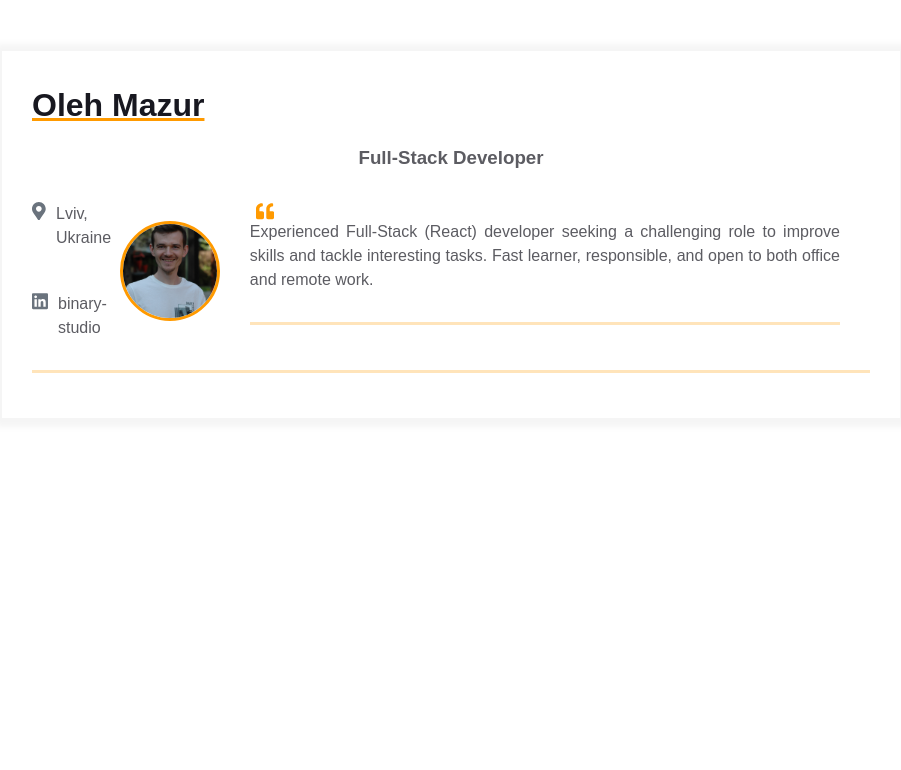
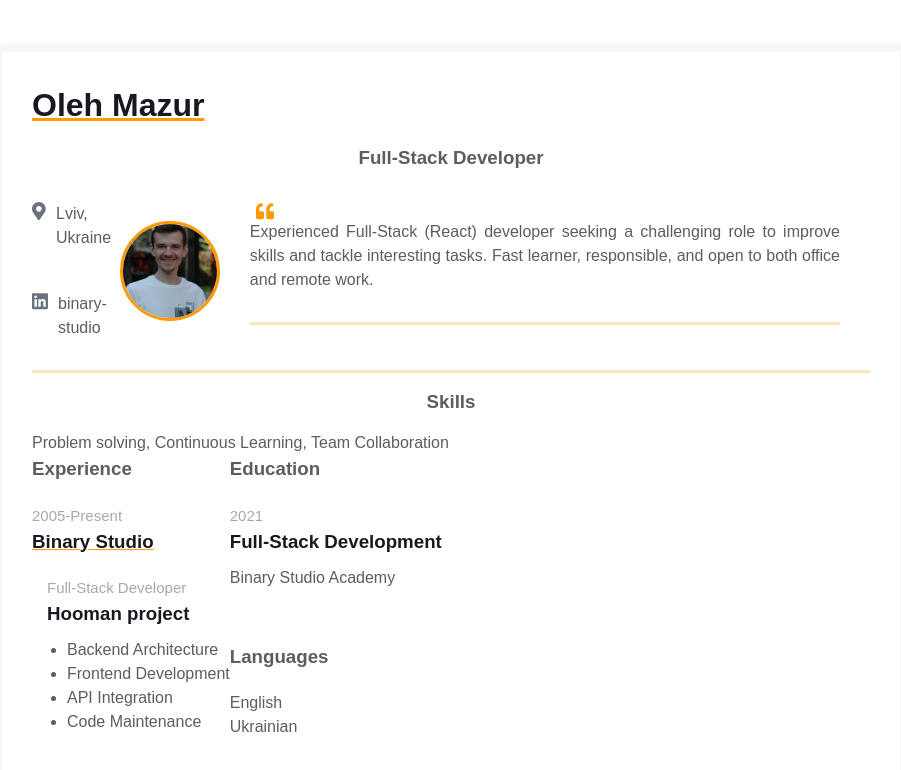
Before and after one commit to OlegMazur/homepage, a plain HTML site: page index.html in a window 1280 px wide. Shown: the whole page, without its empty margins (189-1090 px from the left). Drawn offline with Linux system fonts and the light colour scheme.

Commit message:
added experience and additional info

```diff
--- a/index.html
+++ b/index.html
@@ -78,6 +78,62 @@
               </div>
             </div>
           </div>
+          <div class="skills">
+            <h3 class="skills__header">Skills</h3>
+            <p class="skills__text">Problem solving, Continuous Learning, Team Collaboration</p>
+          </div>
+          <div class="main-info fh">
+            <div class="experiences">
+                <h3 class="experiences__header">Experience</h3>
+<div class="experiences__company">
+  <div class="experiences__company-header">
+    <span class="experiences__company-header-durability"
+      >2005-Present</span
+    >
+    <h3 class="experiences__company-header-name">Binary Studio</h3>
+  </div>
+
+  <div class="experiences__company-project">
+    <span class="experiences__company-project-role"
+      >Full-Stack Developer</span
+    >
+    <h3 class="experiences__company-project-name">Hooman project</h3>
+    <ul class="experiences__company-project-responsibilities">
+      <li>Backend Architecture</li>
+      <li>Frontend Development</li>
+      <li>API Integration</li>
+      <li>Code Maintenance</li>
+    </ul>
+  </div>
+</div>
+            </div>
+
+            <div class="additional-info fv">
+                <div class="additional-info fv">
+                    <div class="additional-info__education">
+                      <h3 class="additional-info__education-header">Education</h3>
+                      <div class="additional-info__education-university">
+                        <span class="additional-info__education-university-durability"
+                          >2021</span
+                        >
+                        <h3 class="additional-info__education-university-speciality">
+                          Full-Stack Development
+                        </h3>
+                        <p class="additional-info__education-university-name">
+                          Binary Studio Academy
+                        </p>
+                      </div>
+                    </div>
+
+                    <div class="additional-info__languages">
+                      <h3 class="additional-info__languages-header">Languages</h3>
+                      <p class="additional-info__languages-item">English</p>
+                      <p class="additional-info__languages-item">
+                        Ukrainian
+                      </p>
+                    </div>
+                  </div>
+            </div>
         </div>
       </div>
     </main>
```
